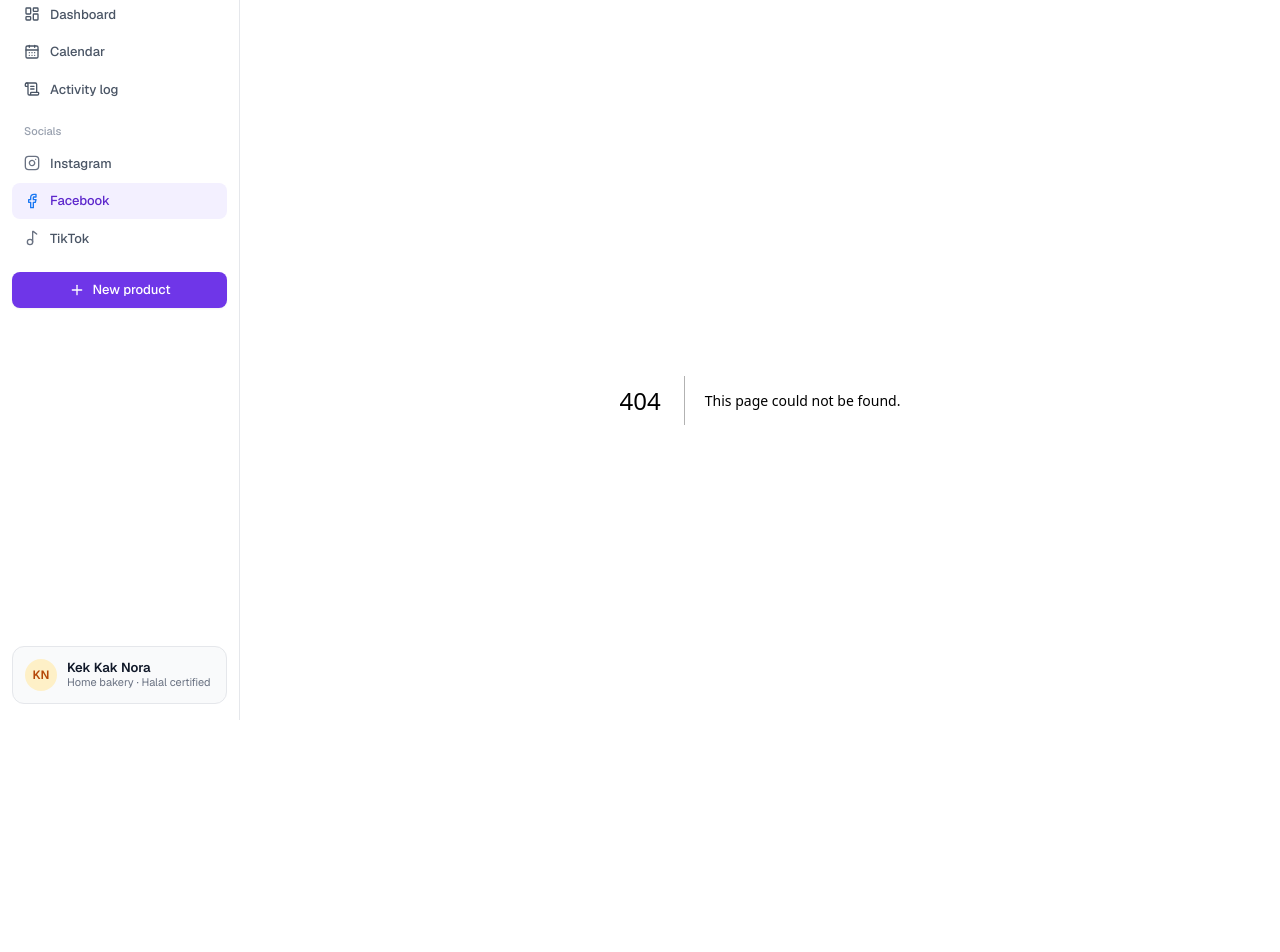
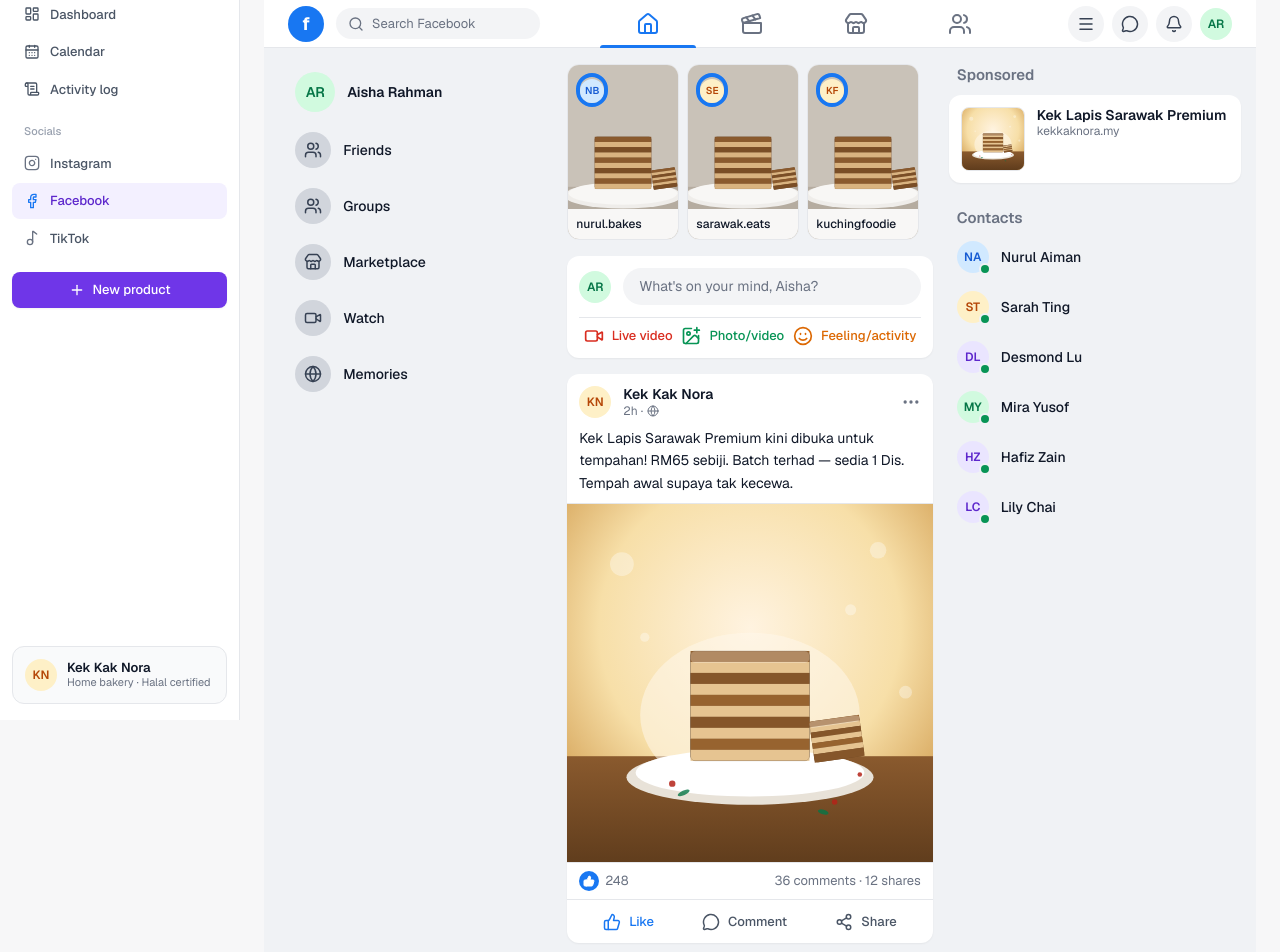
Before and after one commit to applejuice8/eViral, a Next.js app in the folder frontend/: page /facebook in a window 1280 px wide. Before the commit this address had no page. Shown: the part 80-1032 px from the top of the page. Before the commit the page ends 912 px from the top, so only its background shows below. Built offline with nearby package versions, Linux system fonts and the light colour scheme.

Commit message:
feat(web): Facebook web mock page
- /facebook renders a Facebook web feed mock: blue top bar with center nav,
  left menu, stories cards, composer, post cards with like/comment/share,
  and a sponsored + contacts rail — synthetic demo data

```diff
--- /dev/null
+++ b/frontend/app/facebook/page.tsx
@@ -0,0 +1,9 @@
+import { FacebookFeed } from "@/components/social/facebook-feed";
+
+export const metadata = {
+  title: "Facebook · eViral",
+};
+
+export default function FacebookPage() {
+  return <FacebookFeed />;
+}
--- /dev/null
+++ b/frontend/components/social/facebook-feed.tsx
@@ -0,0 +1,265 @@
+import {
+  Menu,
+  Bell,
+  Search,
+  Home,
+  Clapperboard,
+  Store,
+  Users,
+  MessageCircle,
+  ThumbsUp,
+  Share2,
+  Globe,
+  MoreHorizontal,
+  Video,
+  ImagePlus,
+  Smile,
+} from "lucide-react";
+import { cn } from "@/lib/utils";
+import { Avatar } from "@/components/ui/avatar";
+import { fbUser, fbStories, fbPosts, fbContacts, type FbPost } from "@/lib/social-mock";
+
+const FB_BLUE = "#1877f2";
+
+function TopBar() {
+  return (
+    <header className="sticky top-0 z-10 flex h-12 items-center gap-3 border-b border-gray-200 bg-white px-4 md:px-6">
+      <span
+        className="flex h-9 w-9 shrink-0 items-center justify-center rounded-full text-lg font-bold text-white"
+        style={{ backgroundColor: FB_BLUE }}
+      >
+        f
+      </span>
+      <span className="hidden items-center gap-2 rounded-full bg-gray-100 py-1.5 pl-3 pr-16 text-[13px] text-gray-500 sm:flex">
+        <Search className="h-4 w-4" />
+        Search Facebook
+      </span>
+
+      {/* Center nav */}
+      <nav className="mx-auto hidden items-center gap-2 md:flex">
+        {[
+          { icon: Home, active: true },
+          { icon: Clapperboard, active: false },
+          { icon: Store, active: false },
+          { icon: Users, active: false },
+        ].map(({ icon: Icon, active }, i) => (
+          <span
+            key={i}
+            className={cn(
+              "relative flex h-12 w-24 items-center justify-center",
+              active ? "text-[#1877f2]" : "text-gray-500"
+            )}
+          >
+            <Icon className="h-6 w-6" />
+            {active && (
+              <span className="absolute inset-x-0 bottom-0 h-[3px] rounded-t bg-[#1877f2]" />
+            )}
+          </span>
+        ))}
+      </nav>
+
+      <div className="ml-auto flex items-center gap-2 md:ml-0">
+        {[Menu, MessageCircle, Bell].map((Icon, i) => (
+          <span
+            key={i}
+            className="flex h-9 w-9 items-center justify-center rounded-full bg-gray-100 text-gray-700"
+          >
+            <Icon className="h-[18px] w-[18px]" />
+          </span>
+        ))}
+        <Avatar initials={fbUser.initials} size="md" />
+      </div>
+    </header>
+  );
+}
+
+function LeftMenu() {
+  const items = [
+    { icon: Users, label: "Friends" },
+    { icon: Users, label: "Groups" },
+    { icon: Store, label: "Marketplace" },
+    { icon: Video, label: "Watch" },
+    { icon: Globe, label: "Memories" },
+  ];
+  return (
+    <aside className="hidden w-[280px] shrink-0 flex-col gap-1 py-4 pl-4 lg:flex">
+      <div className="flex items-center gap-3 rounded-lg p-2">
+        <Avatar initials={fbUser.initials} size="lg" />
+        <p className="text-[14px] font-semibold text-gray-900">{fbUser.name}</p>
+      </div>
+      {items.map(({ icon: Icon, label }) => (
+        <div key={label} className="flex items-center gap-3 rounded-lg p-2 hover:bg-gray-200">
+          <span className="flex h-9 w-9 items-center justify-center rounded-full bg-gray-300 text-gray-700">
+            <Icon className="h-[18px] w-[18px]" />
+          </span>
+          <p className="text-[14px] font-medium text-gray-900">{label}</p>
+        </div>
+      ))}
+    </aside>
+  );
+}
+
+function StoriesRow() {
+  return (
+    <div className="flex gap-2">
+      {fbStories.map((story) => (
+        <div
+          key={story.id}
+          className="relative h-44 w-28 shrink-0 overflow-hidden rounded-xl border border-gray-200 bg-white"
+        >
+          <img
+            src="/assets/kek-lapis-original.svg"
+            alt={`${story.user.name} story`}
+            className="h-full w-full object-cover"
+          />
+          <span className="absolute left-2 top-2 rounded-full border-4 border-[#1877f2]">
+            <Avatar initials={story.user.initials} size="sm" />
+          </span>
+          <p className="absolute inset-x-0 bottom-0 bg-white/90 px-2 py-1.5 text-[12px] font-medium text-gray-900">
+            {story.user.name}
+          </p>
+        </div>
+      ))}
+    </div>
+  );
+}
+
+function Composer() {
+  return (
+    <div className="rounded-xl bg-white p-3 shadow-xs">
+      <div className="flex items-center gap-3">
+        <Avatar initials={fbUser.initials} size="md" />
+        <p className="flex-1 rounded-full bg-gray-100 px-4 py-2 text-[14px] text-gray-500">
+          What's on your mind, Aisha?
+        </p>
+      </div>
+      <div className="mt-3 flex items-center justify-around border-t border-gray-200 pt-2">
+        {[
+          { icon: Video, label: "Live video", color: "text-danger-600" },
+          { icon: ImagePlus, label: "Photo/video", color: "text-success-600" },
+          { icon: Smile, label: "Feeling/activity", color: "text-warning-600" },
+        ].map(({ icon: Icon, label, color }) => (
+          <span key={label} className={cn("flex items-center gap-2 text-[13px] font-medium", color)}>
+            <Icon className="h-5 w-5" />
+            {label}
+          </span>
+        ))}
+      </div>
+    </div>
+  );
+}
+
+function FbPostCard({ post }: { post: FbPost }) {
+  return (
+    <article className="rounded-xl bg-white shadow-xs">
+      <header className="flex items-center gap-3 p-3 pb-2">
+        <Avatar initials={post.user.initials} size="md" />
+        <div className="min-w-0 leading-tight">
+          <p className="truncate text-[14px] font-semibold text-gray-900">{post.user.name}</p>
+          <p className="flex items-center gap-1 text-[12px] text-gray-500">
+            {post.timeAgo} · <Globe className="h-3 w-3" />
+          </p>
+        </div>
+        <MoreHorizontal className="ml-auto h-5 w-5 text-gray-500" />
+      </header>
+
+      <p className="px-3 pb-2 text-[14px] leading-relaxed text-gray-900">{post.text}</p>
+
+      {post.image && (
+        <img
+          src={post.image}
+          alt={post.imageAlt ?? post.text}
+          className="max-h-[360px] w-full border-y border-gray-200 object-cover"
+        />
+      )}
+
+      <div className="flex items-center justify-between px-3 py-2 text-[13px] text-gray-500">
+        <span className="flex items-center gap-1.5">
+          <span
+            className="flex h-5 w-5 items-center justify-center rounded-full text-white"
+            style={{ backgroundColor: FB_BLUE }}
+          >
+            <ThumbsUp className="h-3 w-3" fill="currentColor" />
+          </span>
+          {post.likes}
+        </span>
+        <span>
+          {post.comments} comments · {post.shares} shares
+        </span>
+      </div>
+
+      <div className="flex items-center justify-around border-t border-gray-200 px-3 py-1">
+        {[
+          { icon: ThumbsUp, label: "Like", active: post.liked },
+          { icon: MessageCircle, label: "Comment", active: false },
+          { icon: Share2, label: "Share", active: false },
+        ].map(({ icon: Icon, label, active }) => (
+          <span
+            key={label}
+            className={cn(
+              "flex items-center gap-2 rounded-lg px-6 py-2 text-[13px] font-medium",
+              active ? "text-[#1877f2]" : "text-gray-600"
+            )}
+          >
+            <Icon className="h-[18px] w-[18px]" />
+            {label}
+          </span>
+        ))}
+      </div>
+    </article>
+  );
+}
+
+export function FacebookFeed() {
+  return (
+    <div className="ev-fade-up min-h-full bg-[#f0f2f5]">
+      <TopBar />
+      <div className="flex justify-center gap-4 px-4">
+        <LeftMenu />
+
+        {/* Feed column */}
+        <div className="flex w-full max-w-[560px] flex-col gap-4 py-4">
+          <StoriesRow />
+          <Composer />
+          {fbPosts.map((post) => (
+            <FbPostCard key={post.id} post={post} />
+          ))}
+          <p className="py-4 text-center text-[13px] text-gray-400">
+            You're all caught up
+          </p>
+        </div>
+
+        {/* Contacts rail */}
+        <aside className="hidden w-[300px] shrink-0 py-4 pr-2 xl:block">
+          <p className="px-2 text-[15px] font-semibold text-gray-500">Sponsored</p>
+          <div className="mt-2 flex gap-3 rounded-xl bg-white p-3 shadow-xs">
+            <img
+              src="/assets/kek-lapis-improved.svg"
+              alt="Sponsored: Kek Lapis Sarawak Premium"
+              className="h-16 w-16 rounded-lg border border-gray-200 object-cover"
+            />
+            <div className="min-w-0 leading-tight">
+              <p className="truncate text-[14px] font-semibold text-gray-900">
+                Kek Lapis Sarawak Premium
+              </p>
+              <p className="text-[12px] text-gray-500">kekkaknora.my</p>
+            </div>
+          </div>
+
+          <p className="mt-6 px-2 text-[15px] font-semibold text-gray-500">Contacts</p>
+          <div className="mt-1 flex flex-col gap-0.5">
+            {fbContacts.map((c) => (
+              <div key={c.handle} className="flex items-center gap-3 rounded-lg p-2 hover:bg-gray-200">
+                <span className="relative">
+                  <Avatar initials={c.initials} size="md" />
+                  <span className="absolute -bottom-0.5 -right-0.5 h-3 w-3 rounded-full border-2 border-[#f0f2f5] bg-success-600" />
+                </span>
+                <p className="text-[14px] font-medium text-gray-900">{c.name}</p>
+              </div>
+            ))}
+          </div>
+        </aside>
+      </div>
+    </div>
+  );
+}
```
